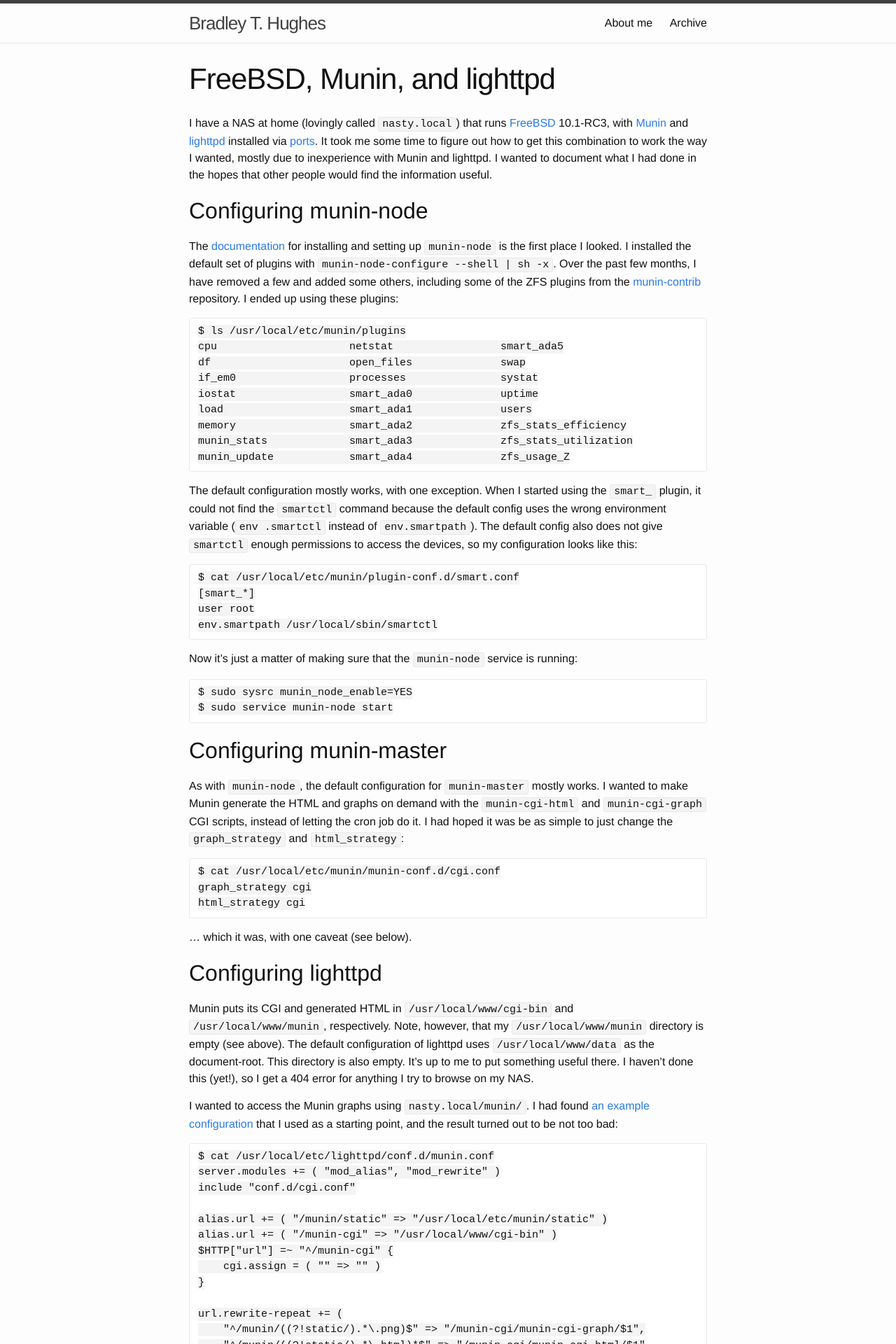
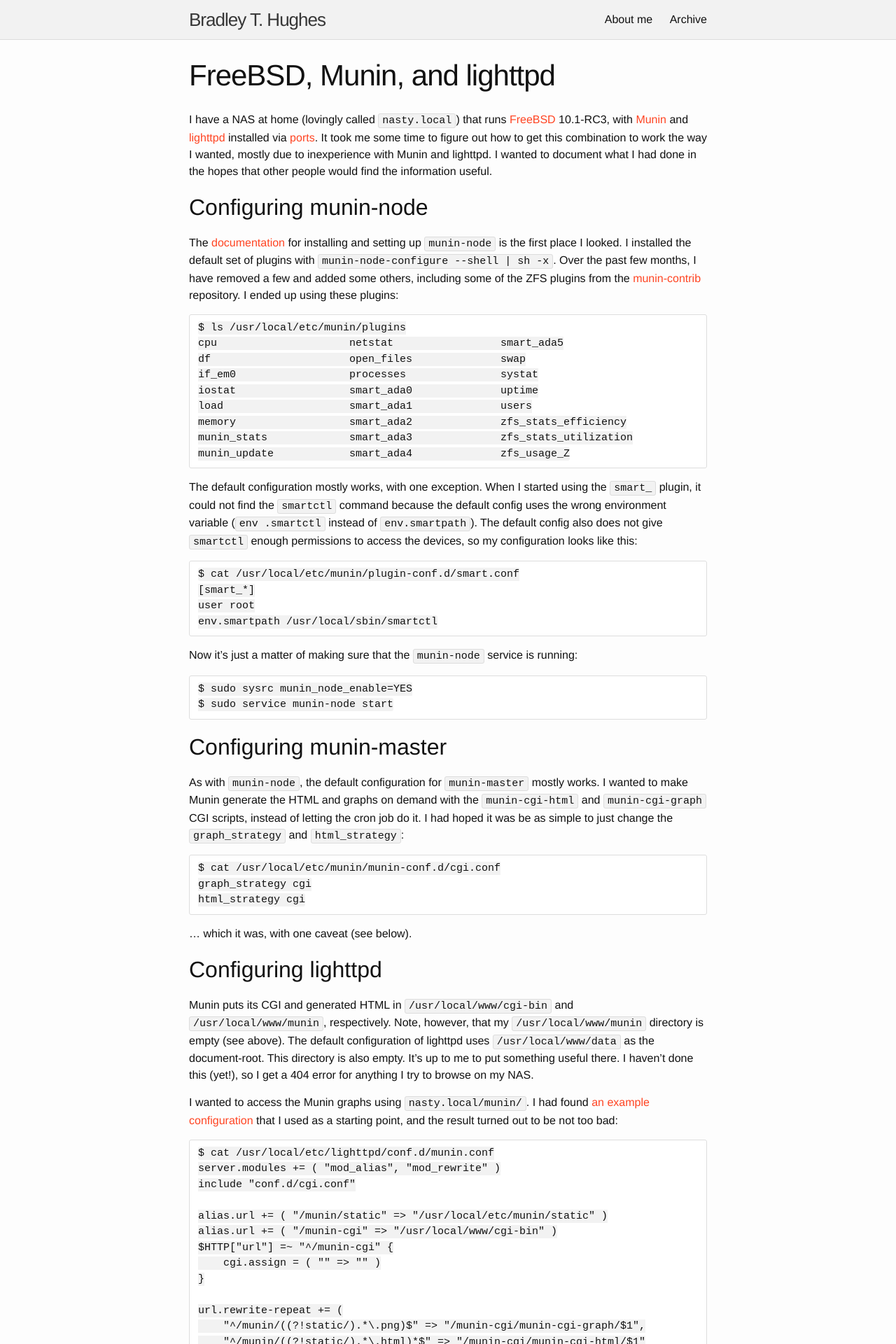
Before and after one commit to bradleythughes/bradleythughes.github.io, a Jekyll site: the page built from index.md, in a window 1280 px wide. Shown: the top 1920 px of the page at 70% size. Built offline with Jekyll 4.4.1, drawn with Linux system fonts in a browser that asks for light colours.

Commit message:
Color tweaking
Put a shade on the site header and footer, change the brand color.

```diff
--- a/_sass/_base.scss
+++ b/_sass/_base.scss
@@ -130,7 +130,7 @@ code {
     font-size: 15px;
     border: 1px solid $grey-color-light;
     border-radius: 3px;
-    background-color: #f4f4f4;
+    background-color: $shade-color;
 }
 
 code {
--- a/_sass/_layout.scss
+++ b/_sass/_layout.scss
@@ -2,7 +2,7 @@
  * Site header
  */
 .site-header {
-    border-top: 5px solid $grey-color-dark;
+    background-color: $shade-color;
     border-bottom: 1px solid $grey-color-light;
     min-height: 56px;
 
@@ -93,6 +93,7 @@
  */
 .site-footer {
     border-top: 1px solid $grey-color-light;
+    background-color: $shade-color;
     padding: $spacing-unit 0;
 }
 
--- a/css/main.scss
+++ b/css/main.scss
@@ -15,9 +15,10 @@ $spacing-unit:     30px;
 
 $text-color:       #111;
 $background-color: #fdfdfd;
-$brand-color:      #2a7ae2;
+$shade-color:      #f2f2f2;
+$brand-color:      #f42;
 
-$grey-color:       #828282;
+$grey-color:       #777;
 $grey-color-light: lighten($grey-color, 40%);
 $grey-color-dark:  darken($grey-color, 25%);
 
```
